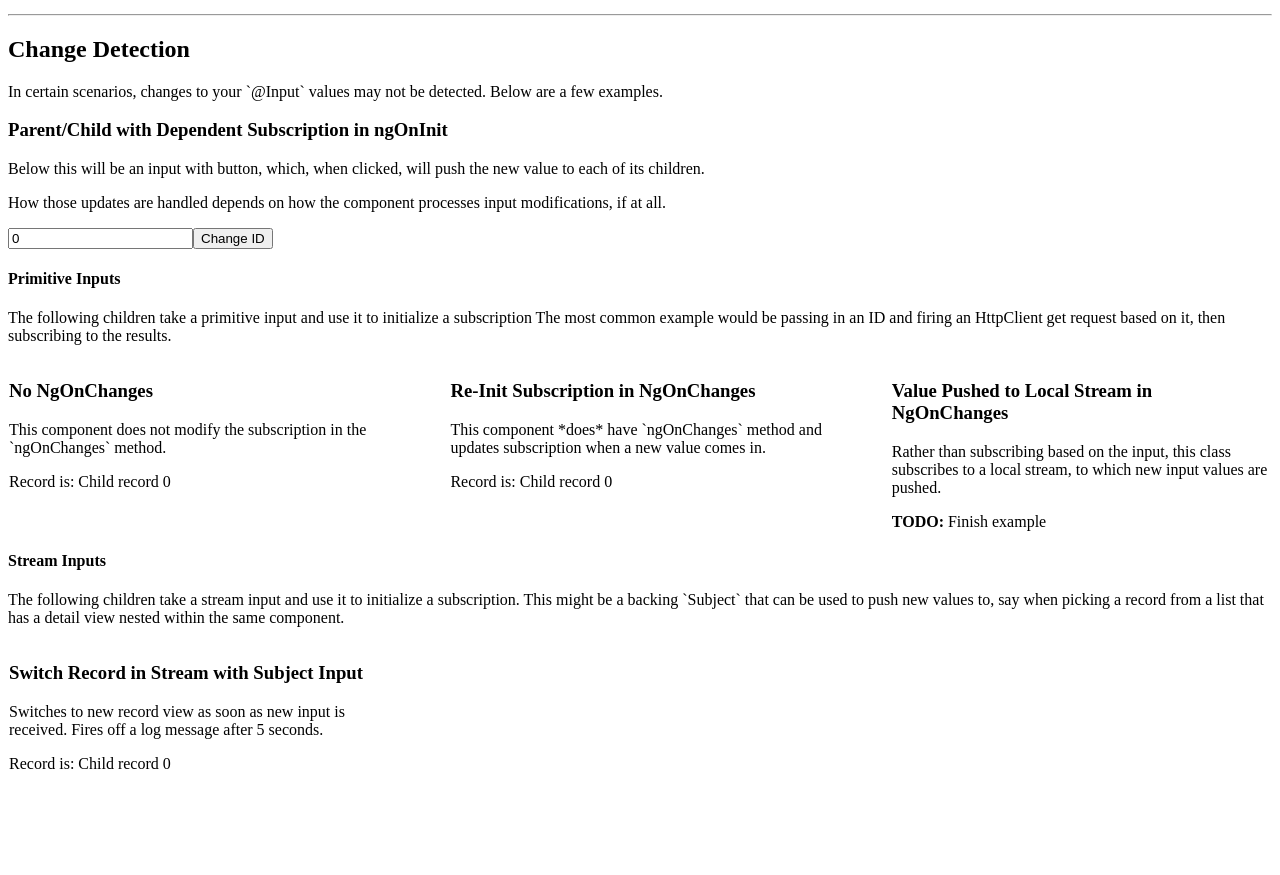
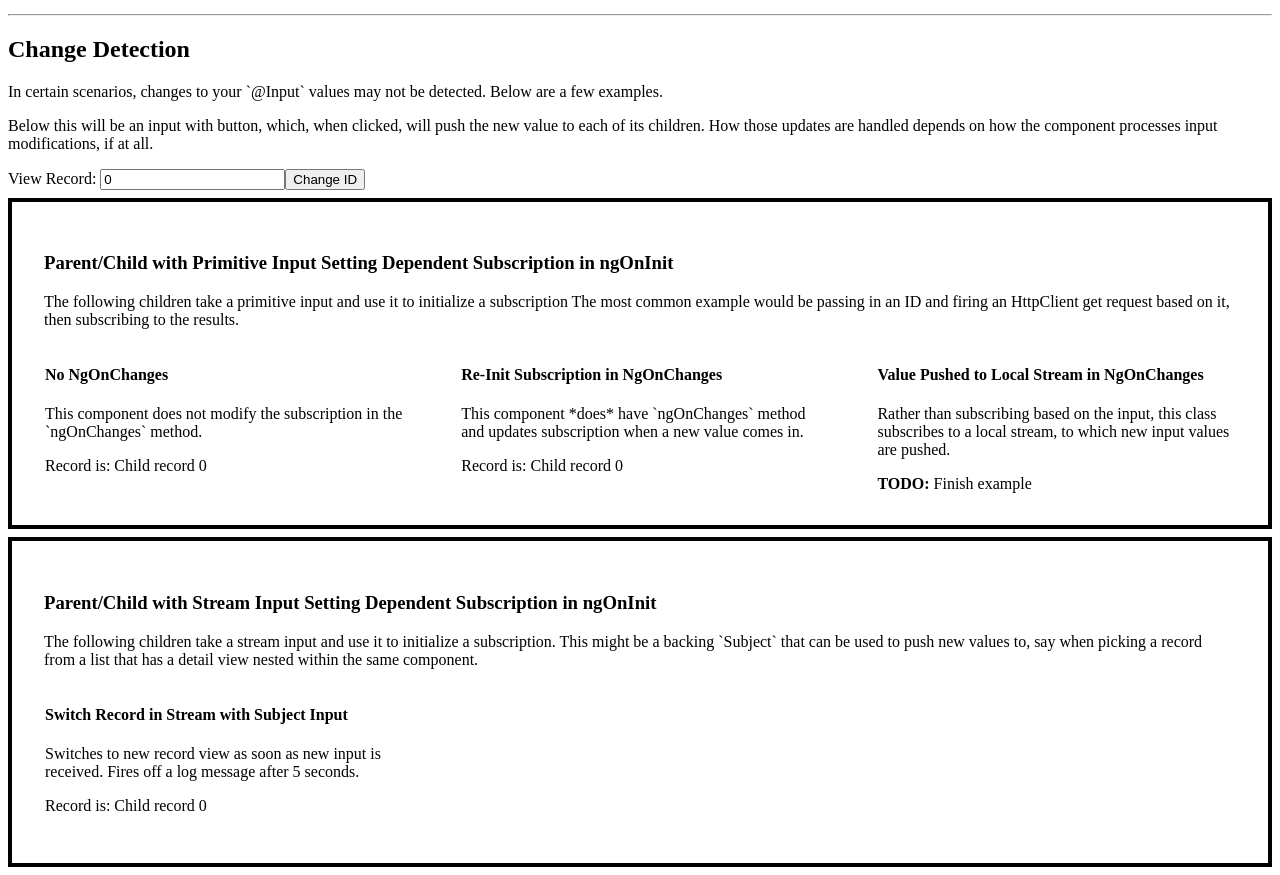
Before and after one commit to ReservedDeveloper/rxjs-observable-examples, an Angular app: page /change in a window 1280 px wide. Shown: the part 346-1221 px from the top of the page. Before the commit the page ends 1143 px from the top, so only its background shows below. Built offline with nearby package versions, Linux system fonts and the light colour scheme.

Commit message:
Add styling to help visually separate examples

```diff
--- a/src/app/change-detection-example/change-child/change-child.component.html
+++ b/src/app/change-detection-example/change-child/change-child.component.html
@@ -1,5 +1,5 @@
 <div>
-  <h3>Re-Init Subscription in NgOnChanges</h3>
+  <h4>Re-Init Subscription in NgOnChanges</h4>
   <p>
     This component *does* have `ngOnChanges` method and updates subscription when a new value comes in.
   </p>
--- a/src/app/change-detection-example/change-detection-example.component.html
+++ b/src/app/change-detection-example/change-detection-example.component.html
@@ -5,5 +5,4 @@
   Below are a few examples.
 </p>
 
-<h3>Parent/Child with Dependent Subscription in ngOnInit</h3>
 <app-change-parent></app-change-parent>
--- a/src/app/change-detection-example/change-parent/change-parent.component.html
+++ b/src/app/change-detection-example/change-parent/change-parent.component.html
@@ -1,12 +1,16 @@
 <p>
   Below this will be an input with button, which, when clicked, will push the new value to each of its children.
-</p>
-<p>
+
   How those updates are handled depends on how the component processes input modifications, if at all.
 </p>
+<label>
+  View Record:
   <input type="number" #idPicker value="0"/>
+</label>
 <button (click)="this.changeChildId()">Change ID</button>
-<h4>Primitive Inputs</h4>
+<div class="example-sections">
+  <div class="section">
+    <h3>Parent/Child with Primitive Input Setting Dependent Subscription in ngOnInit</h3>
     <p>
       The following children take a primitive input and use it to initialize a subscription
       The most common example would be passing in an ID and firing an HttpClient get request based on it,
@@ -17,7 +21,9 @@
       <app-change-child [id]="this.currentId"></app-change-child>
       <app-subject-backed-child></app-subject-backed-child>
     </div>
-<h4>Stream Inputs</h4>
+  </div>
+  <div class="section">
+    <h3>Parent/Child with Stream Input Setting Dependent Subscription in ngOnInit</h3>
     <p>
       The following children take a stream input and use it to initialize a subscription.
       This might be a backing `Subject` that can be used to push new values to,
@@ -26,3 +32,5 @@
     <div class="three-column">
       <app-stream-input-switch-child [idStream]="this.childIdStream"></app-stream-input-switch-child>
     </div>
+  </div>
+</div>
--- a/src/app/change-detection-example/change-parent/change-parent.component.scss
+++ b/src/app/change-detection-example/change-parent/change-parent.component.scss
@@ -1,3 +1,11 @@
+.example-sections {
+  > .section {
+    border: 0.3em solid black;
+    margin: 0.5em 0;
+    padding: 2em;
+  }
+}
+
 .three-column {
   display: flex;
   justify-content: space-between;
--- a/src/app/change-detection-example/no-change-child/no-change-child.component.html
+++ b/src/app/change-detection-example/no-change-child/no-change-child.component.html
@@ -1,5 +1,5 @@
 <div>
-  <h3>No NgOnChanges</h3>
+  <h4>No NgOnChanges</h4>
   <p>
     This component does not modify the subscription in the `ngOnChanges` method.
   </p>
--- a/src/app/change-detection-example/stream-input-switch-child/stream-input-switch-child.component.html
+++ b/src/app/change-detection-example/stream-input-switch-child/stream-input-switch-child.component.html
@@ -1,5 +1,5 @@
 <div>
-  <h3>Switch Record in Stream with Subject Input</h3>
+  <h4>Switch Record in Stream with Subject Input</h4>
   <p>
     Switches to new record view as soon as new input is received.
     Fires off a log message after 5 seconds.
--- a/src/app/change-detection-example/subject-backed-child/subject-backed-child.component.html
+++ b/src/app/change-detection-example/subject-backed-child/subject-backed-child.component.html
@@ -1,5 +1,5 @@
 <div>
-  <h3>Value Pushed to Local Stream in NgOnChanges</h3>
+  <h4>Value Pushed to Local Stream in NgOnChanges</h4>
   <p>
     Rather than subscribing based on the input, this class
     subscribes to a local stream, to which new input values are pushed.
```
Lines whose indentation alone changed are shown as unchanged.
